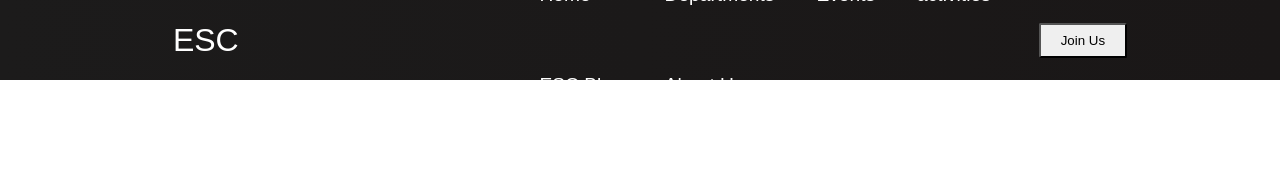
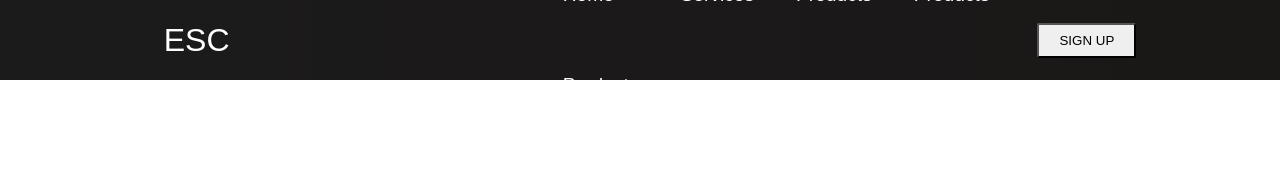
Before and after one commit to nadirfartas/esc-website, a React (Create React App) app: page / in a window 1280 px wide. Shown: the top 175 px of the page. Built offline with nearby package versions, Linux system fonts and the light colour scheme.

Commit message:
fixed some issues

```diff
--- a/src/components/Navbar.js
+++ b/src/components/Navbar.js
@@ -1,35 +1,39 @@
-import React, {useState, useEffect} from 'react'
-import { Link } from 'react-router-dom'
+import React, { useState, useEffect } from 'react';
+import { Button } from './Button';
+import { Link } from 'react-router-dom';
 import './navbar.css';
-import { Button } from './Button';
-
 
 function Navbar() {
   const [click, setClick] = useState(false);
   const [button, setButton] = useState(true);
+
   const handleClick = () => setClick(!click);
   const closeMobileMenu = () => setClick(false);
+
   const showButton = () => {
-        if(window.innerWidth <= 960){
+    if (window.innerWidth <= 960) {
       setButton(false);
     } else {
       setButton(true);
     }
   };
+
   useEffect(() => {
     showButton();
   }, []);
 
   window.addEventListener('resize', showButton);
+
   return (
     <>
-     <nav className="navbar">
-        <div className="navbar-container">
-            <Link to="/" className="navbar-logo" onClick={closeMobileMenu}>
-                ESC <i className="bar.png"/>
+      <nav className='navbar'>
+        <div className='navbar-container'>
+          <Link to='/' className='navbar-logo' onClick={closeMobileMenu}>
+            ESC
+            <i class='fab fa-typo3' />
           </Link>
-            <div className="menu-icon" onClick={handleClick}>
-                <i className={click ? 'bar.png' : 'navigation-bar.png'} />
+          <div className='menu-icon' onClick={handleClick}>
+            <i className={click ? 'fas fa-times' : 'fas fa-bars'} />
           </div>
           <ul className={click ? 'nav-menu active' : 'nav-menu'}>
             <li className='nav-item'>
@@ -38,41 +42,57 @@ function Navbar() {
               </Link>
             </li>
             <li className='nav-item'>
-                    <Link to='/departments' className='nav-links' onClick={closeMobileMenu}>
-                        Departments
+              <Link
+                to='/activities'
+                className='nav-links'
+                onClick={closeMobileMenu}
+              >
+                Services
               </Link>
             </li>
             <li className='nav-item'>
-                    <Link to='/events' className='nav-links' onClick={closeMobileMenu}>
-                        Events
+              <Link
+                to='/events'
+                className='nav-links'
+                onClick={closeMobileMenu}
+              >
+                Products
               </Link>
             </li>
             <li className='nav-item'>
-                    <Link to='/activities' className='nav-links' onClick={closeMobileMenu}>
-                        activities
+              <Link
+                to='/blog'
+                className='nav-links'
+                onClick={closeMobileMenu}
+              >
+                Products
               </Link>
             </li>
             <li className='nav-item'>
-                    <Link to='/blog' className='nav-links' onClick={closeMobileMenu}>
-                        ESC Blog
+              <Link
+                to='/about'
+                className='nav-links'
+                onClick={closeMobileMenu}
+              >
+                Products
               </Link>
             </li>
-                <li className='nav-item'>
-                    <Link to='/about' className='nav-links' onClick={closeMobileMenu}>
-                        About Us
-                    </Link>
-                </li>
-                <li className='nav-item'>
-                    <Link to='/join' className='nav-links-mobile' onClick={closeMobileMenu}>
-                        join Us
+
+            <li>
+              <Link
+                to='/join'
+                className='nav-links-mobile'
+                onClick={closeMobileMenu}
+              >
+                Sign Up
               </Link>
             </li>
           </ul>
-            {Button && <Button buttonStyle='btn--outline'>Join Us</Button>}
+          {button && <Button buttonStyle='btn--outline'>SIGN UP</Button>}
         </div>
       </nav>
     </>
-  )
+  );
 }
 
-export default Navbar
+export default Navbar;
```
Lines whose indentation alone changed are shown as unchanged.
